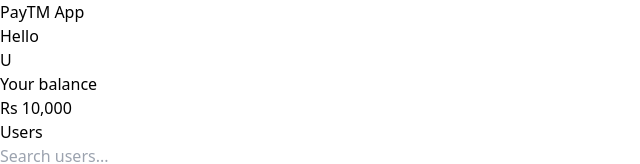
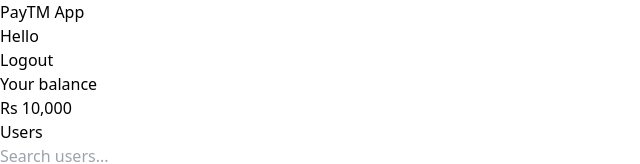
Before and after one commit to acheiveer/DhanYatra, a React (Vite) app in the folder frontend/: page /dashboard in a window 1280 px wide. Shown: the top 164 px of the page, without its empty margins (0-640 px from the left). Built offline with nearby package versions, Linux system fonts and the light colour scheme; no server answers.

Commit message:
added Signin and Logout

```diff
--- a/frontend/src/components/Appbar.jsx
+++ b/frontend/src/components/Appbar.jsx
@@ -1,5 +1,6 @@
+import { Button } from "./Button"
 
-export const Appbar = () => {
+export const Appbar = ({onClick,name}) => {
     return <div className="shadow h-14 flex justify-between">
         <div className="flex flex-col justify-center h-full ml-4">
             PayTM App
@@ -10,9 +11,15 @@
             </div>
             <div className="rounded-full h-12 w-12 bg-slate-200 flex justify-center mt-1 mr-2">
                 <div className="flex flex-col justify-center h-full text-xl">
-                    U
+                    {}
                 </div>
             </div>
+
+          <div>
+            <Button label={"Logout"} onClick={onClick}/>
+          </div>
+
+
         </div>
     </div>
 }
--- a/frontend/src/pages/Dashboard.jsx
+++ b/frontend/src/pages/Dashboard.jsx
@@ -1,10 +1,16 @@
+import { useNavigate } from "react-router-dom"
 import { Appbar } from "../components/Appbar"
 import { Balance } from "../components/Balance"
 import { Users } from "../components/Users"
 
 export const Dashboard = () => {
+    const navigate = useNavigate()
+    const handleLogout = () => {
+        localStorage.clear();
+        navigate('/signin');
+      }
     return <div>
-        <Appbar />
+        <Appbar onClick={handleLogout}/>
         <div className="m-8">
             <Balance value={"10,000"} />
             <Users />
--- a/frontend/src/pages/Signin.jsx
+++ b/frontend/src/pages/Signin.jsx
@@ -1,19 +1,36 @@
+import axios from "axios"
 import { BottomWarning } from "../components/BottomWarning"
 import { Button } from "../components/Button"
 import { Heading } from "../components/Heading"
 import { InputBox } from "../components/InputBox"
 import { SubHeading } from "../components/SubHeading"
+import { useNavigate } from "react-router-dom"
+import { useState } from "react"
 
 export const Signin = () => {
+  const [username,setUsername] = useState("");
+  const [password,setPassword] = useState("")
+  const navigate = useNavigate();
     return <div className="bg-slate-300 h-screen flex justify-center">
     <div className="flex flex-col justify-center">
       <div className="rounded-lg bg-white w-80 text-center p-2 h-max px-4">
         <Heading label={"Sign in"} />
         <SubHeading label={"Enter your credentials to access your account"} />
-        <InputBox placeholder="harkirat@gmail.com" label={"Email"} />
-        <InputBox placeholder="123456" label={"Password"} />
+        <InputBox onChange={(e)=>{
+          setUsername(e.target.value)
+        }} placeholder="harkirat@gmail.com" label={"Email"} />
+        <InputBox onChange={(e)=>{
+          setPassword(e.target.value)
+        }} placeholder="123456" label={"Password"} />
         <div className="pt-4">
-          <Button label={"Sign in"} />
+          <Button label={"Sign in"} onClick={ async()=>{
+              const response =await axios.post("http://localhost:3000/api/v1/user/signin",{
+                username,
+                password
+              });
+              localStorage.setItem("token", response.data.token);
+              navigate("/dashboard")
+          }}/>
         </div>
         <BottomWarning label={"Don't have an account?"} buttonText={"Sign up"} to={"/signup"} />
       </div>
```
